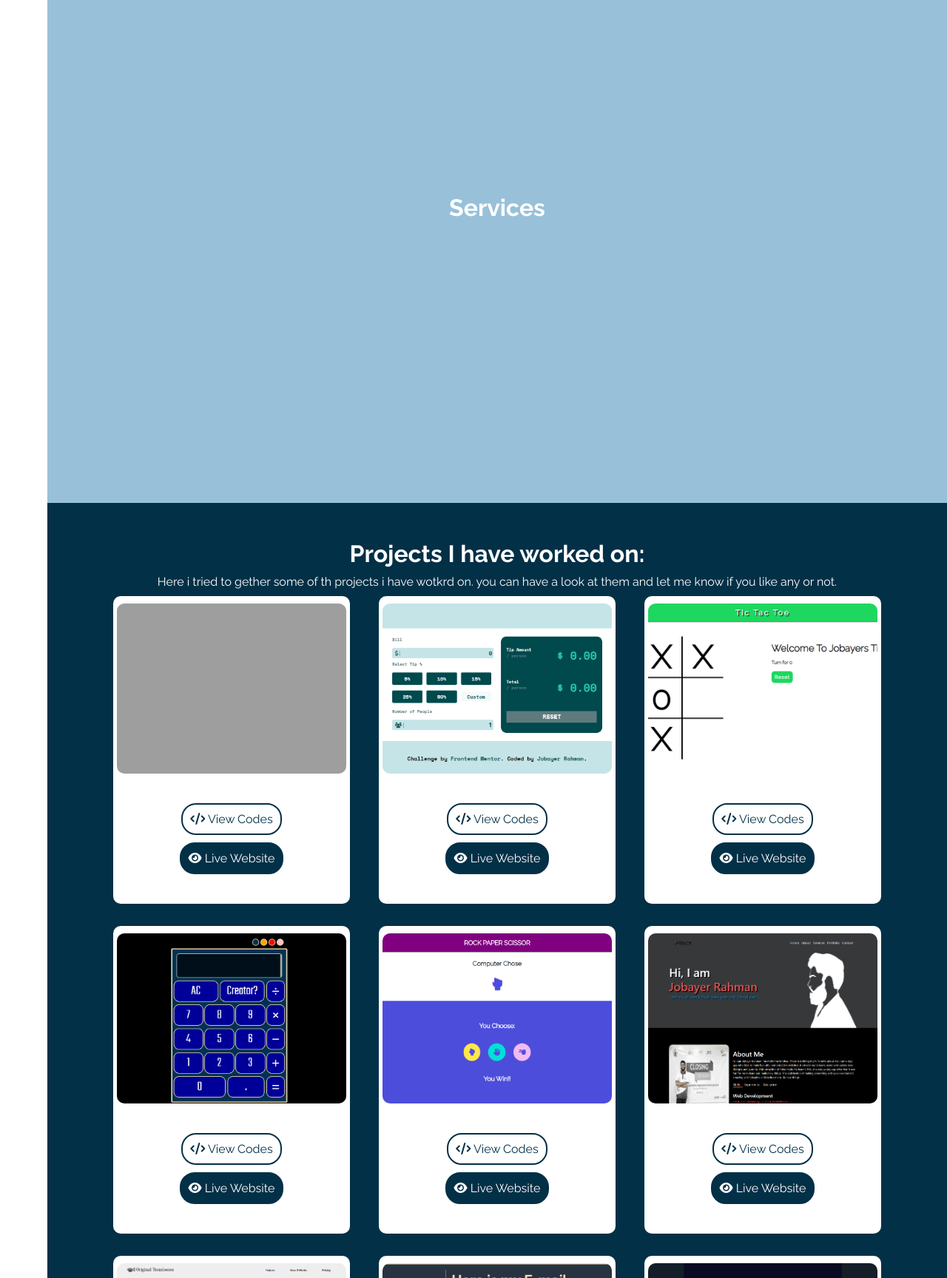
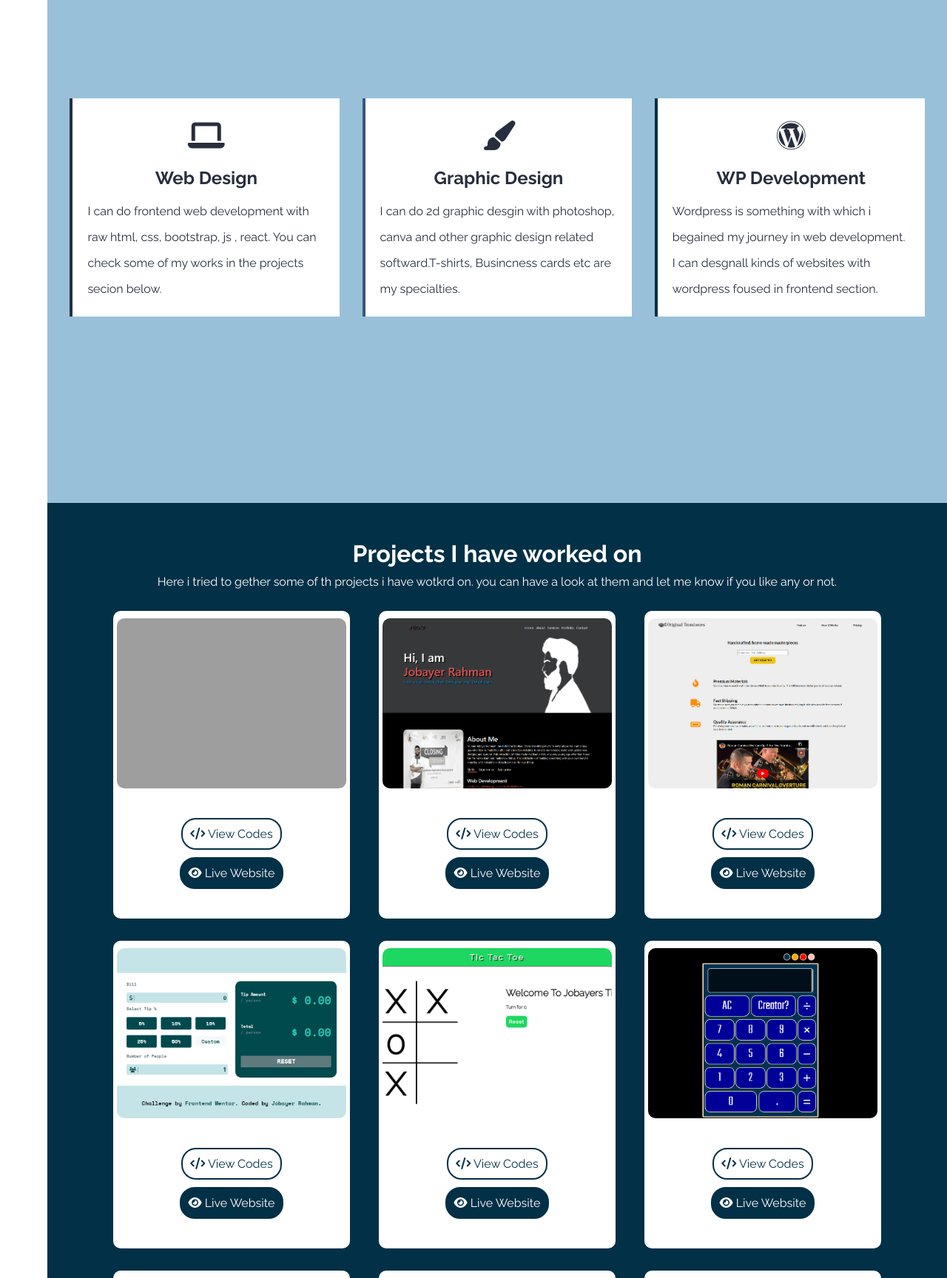
Before and after one commit to JubayerRahman/SidemenuPortfolio, a plain HTML site: page index.html in a window 1280 px wide. Shown: the part 1720-3448 px from the top of the page at 74% size. Drawn offline with Linux system fonts and the light colour scheme; grey boxes are pictures that could not be loaded.

Commit message:
finally done for nowgit add .

```diff
--- a/index.html
+++ b/index.html
@@ -7,6 +7,7 @@
     <link rel="shortcut icon" href="./Images/1edit.jpg"
     type="image/x-icon">
     <link rel="stylesheet" href="style.css">
+    <link rel="stylesheet" href="./pageTransition.css">
     <title>Jobayer Rahman | A web master</title>
 </head>
 <body>
@@ -34,12 +35,13 @@
                     <a href="#secction5">Contact Me</a>
             </div>
             <div class="secction2" id="secction2">
-                <h1>About Me:</h1>
                 <div class="infoSection">
                     <div class="aboutImage">
                         <div class="abImg"></div>
                     </div>
                     <div class="infoData">
+                        <h1 style="font-size: 20px; text-decoration: none; margin-left: 10px;">
+                            About Me:</h1>
                         <p>Hi, I am a diploma graduate computer engineer.  Focused on web development,
                             I have developed kinds of websites. My specialty is to make web applications
                             with pure HTML, CSS, and js and also with frameworks related to these
@@ -66,10 +68,30 @@
                     </div>
             </div>
             <div class="secction3" id="secction3">
-                <h1>Services</h1>
+                <!-- <h1>Services</h1> -->
+                <div class="servicessCards">
+                    <div class="webServCard">
+                        <i class="fa-solid fa-laptop"></i>
+                        <h2>Web Design</h2>
+                        <p>I can do frontend web development with raw html, css, bootstrap, js , react.
+                            You can check some of my works in the projects secion below.</p>
+                    </div>
+                    <div class="graphicCard">
+                        <i class="fa-solid fa-paintbrush"></i>
+                        <h2>Graphic Design</h2>
+                        <p>I can do 2d graphic desgin with photoshop, canva and other graphic design
+                            related softward.T-shirts, Busincness cards etc are my specialties. </p>
+                    </div>
+                    <div class="wordpressCard">
+                        <i class="fa-brands fa-wordpress"></i>
+                        <h2>WP Development</h2>
+                        <p>Wordpress is something with which i begained my journey in web development.
+                            I can desgnall kinds of websites with wordpress foused in frontend section.</p>
+                    </div>
+                </div>
             </div>
             <div class="secction4" id="secction4">
-                <h1>Projects I have worked on:</h1>
+                <h1>Projects I have worked on</h1>
                 <p>Here i tried to gether some of th projects i have wotkrd on.
                     you can have a look at them and let me know if you like any or not.
                 </p>
@@ -79,17 +101,35 @@
                     <img src="./Images/projectsImage/Bangladesh.png" alt="">
                 </div>
                 <div class="projectLinks">
-                    <a class="codes" href="http://"><i class="fa-solid fa-code"></i> View Codes</a>
-                    <a class="live" href="http://"><i class="fa-solid fa-eye"></i>  Live Website</a>
+                    <a class="codes" href="https://github.com/JubayerRahman/Bangladesh" target="_blank"><i class="fa-solid fa-code"></i> View Codes</a>
+                    <a class="live" href="https://jubayerrahman.github.io/Bangladesh/" target="_blank"><i class="fa-solid fa-eye"></i>  Live Website</a>
                 </div>
+                </div>
+                <div>
+                    <div class="projectCard">
+                        <img src="./Images/projectsImage/JubayerCompletePortfolio.png" alt="">
+                    </div>
+                    <div class="projectLinks">
+                        <a class="codes" href="https://github.com/JubayerRahman/JubayerCompletePortfolio" target="_blank"><i class="fa-solid fa-code"></i> View Codes</a>
+                        <a class="live" href="https://jubayerrahman.github.io/JubayerCompletePortfolio/" target="_blank"><i class="fa-solid fa-eye"></i>  Live Website</a>
+                    </div>
+                </div>
+                <div>
+                    <div class="projectCard">
+                        <img src="./Images/projectsImage/ProductLandingPage (1).png" alt="">
+                    </div>
+                    <div class="projectLinks">
+                        <a class="codes" href="https://github.com/JubayerRahman/ProductLandingPage" target="_blank"><i class="fa-solid fa-code"></i> View Codes</a>
+                        <a class="live" href="https://jubayerrahman.github.io/ProductLandingPage/" target="_blank"><i class="fa-solid fa-eye"></i>  Live Website</a>
+                    </div>
                 </div>
                 <div>
                 <div class="projectCard">
                     <img src="./Images/projectsImage/TipCalculator.png" alt="">
                 </div>
                 <div class="projectLinks">
-                    <a class="codes" href="http://"><i class="fa-solid fa-code"></i> View Codes</a>
-                    <a class="live" href="http://"><i class="fa-solid fa-eye"></i>  Live Website</a>
+                    <a class="codes" href="https://github.com/JubayerRahman/TipCalculatorApp" target="_blank"><i class="fa-solid fa-code"></i> View Codes</a>
+                    <a class="live" href="https://tipcalculatorjobayer.netlify.app/" target="_blank"><i class="fa-solid fa-eye"></i>  Live Website</a>
                 </div>
                 </div>
                 <div>
@@ -97,8 +137,8 @@
                     <img src="./Images/projectsImage/TicTacToe.png" alt="">
                 </div>
                 <div class="projectLinks">
-                    <a class="codes" href="http://"><i class="fa-solid fa-code"></i> View Codes</a>
-                    <a class="live" href="http://"><i class="fa-solid fa-eye"></i>  Live Website</a>
+                    <a class="codes" href="https://github.com/JubayerRahman/TicTacToe-ByJobayer" target="_blank"><i class="fa-solid fa-code"></i> View Codes</a>
+                    <a class="live" href="https://jubayerrahman.github.io/TicTacToe-ByJobayer/" target="_blank"><i class="fa-solid fa-eye"></i>  Live Website</a>
                 </div>
                 </div>
                 <div>
@@ -106,8 +146,8 @@
                     <img src="./Images/projectsImage/jscalculator.png" alt="">
                 </div>
                 <div class="projectLinks">
-                    <a class="codes" href="http://"><i class="fa-solid fa-code"></i> View Codes</a>
-                    <a class="live" href="http://"><i class="fa-solid fa-eye"></i>  Live Website</a>
+                    <a class="codes" href="https://github.com/JubayerRahman/JsCalculator" target="_blank"><i class="fa-solid fa-code"></i> View Codes</a>
+                    <a class="live" href="https://jobayerjscalculator.netlify.app/" target="_blank"><i class="fa-solid fa-eye"></i>  Live Website</a>
                 </div>
                 </div>
                 <div>
@@ -115,26 +155,8 @@
                     <img src="./Images/projectsImage/RockPapaerScisso.png" alt="">
                 </div>
                 <div class="projectLinks">
-                    <a class="codes" href="http://"><i class="fa-solid fa-code"></i> View Codes</a>
-                    <a class="live" href="http://"><i class="fa-solid fa-eye"></i>  Live Website</a>
-                </div>
-                </div>
-                <div>
-                <div class="projectCard">
-                    <img src="./Images/projectsImage/JubayerCompletePortfolio.png" alt="">
-                </div>
-                <div class="projectLinks">
-                    <a class="codes" href="http://"><i class="fa-solid fa-code"></i> View Codes</a>
-                    <a class="live" href="http://"><i class="fa-solid fa-eye"></i>  Live Website</a>
-                </div>
-                </div>
-                <div>
-                <div class="projectCard">
-                    <img src="./Images/projectsImage/ProductLandingPage (1).png" alt="">
-                </div>
-                <div class="projectLinks">
-                    <a class="codes" href="http://"><i class="fa-solid fa-code"></i> View Codes</a>
-                    <a class="live" href="http://"><i class="fa-solid fa-eye"></i>  Live Website</a>
+                    <a class="codes" href="https://github.com/JubayerRahman/RockPapaerScissors" target="_blank"><i class="fa-solid fa-code"></i> View Codes</a>
+                    <a class="live" href="https://jubayerrahman.github.io/RockPapaerScissors/" target="_blank"><i class="fa-solid fa-eye"></i>  Live Website</a>
                 </div>
                 </div>
                 <div>
@@ -142,8 +164,8 @@
                     <img src="./Images/projectsImage/ProductLandingPage (2).png" alt="">
                 </div>
                 <div class="projectLinks">
-                    <a class="codes" href="http://"><i class="fa-solid fa-code"></i> View Codes</a>
-                    <a class="live" href="http://"><i class="fa-solid fa-eye"></i>  Live Website</a>
+                    <a class="codes" href="https://github.com/JubayerRahman/MyLinkTree" target="_blank"><i class="fa-solid fa-code"></i> View Codes</a>
+                    <a class="live" href="https://jubayerlinks.netlify.app/" target="_blank"><i class="fa-solid fa-eye"></i>  Live Website</a>
                 </div>
                 </div>
                 <div>
@@ -151,8 +173,8 @@
                     <img src="./Images/projectsImage/Magazine.png" alt="">
                 </div>
                 <div class="projectLinks">
-                    <a class="codes" href="http://"><i class="fa-solid fa-code"></i> View Codes</a>
-                    <a class="live" href="http://"><i class="fa-solid fa-eye"></i>  Live Website</a>
+                    <a class="codes" href="https://github.com/JubayerRahman/freeCodeCamp_Magazine" target="_blank"><i class="fa-solid fa-code"></i> View Codes</a>
+                    <a class="live" href="https://jubayerrahman.github.io/freeCodeCamp_Magazine/" target="_blank"><i class="fa-solid fa-eye"></i>  Live Website</a>
                 </div>
                 </div>
             </div>
@@ -163,16 +185,16 @@
                     <p>Here are some of my social medial accounts. if you want to reach out to m through
                         any one of these sites, feel free to give me a knock.  </p>
                         <div class="icons">
-                            <a href="" target="_blank" title="facebook">
+                            <a href="https://www.facebook.com/15855jubayer" target="_blank" title="facebook">
                                 <i class="fa-brands fa-facebook"></i>
                             </a>
                             <a href="mailto:jubayerr398@gmail.com" target="_blank" title="E-mail">
                                 <i class="fa-solid fa-envelope"></i>
                             </a>
-                            <a href="" target="_blank" title="instagram">
+                            <a href="https://www.instagram.com/jubayerrahman8/" target="_blank" title="instagram">
                                 <i class="fa-brands fa-instagram"></i>
                             </a>
-                            <a href="" target="_blank" title="github">
+                            <a href="https://github.com/JubayerRahman" target="_blank" title="github">
                                 <i class="fa-brands fa-github"></i>
                             </a>
                         </div>
@@ -191,6 +213,7 @@
                     <input type="email" placeholder="Email">
                     <input type="number" placeholder="Number">
                     <textarea name="" id=""  placeholder="Message"></textarea>
+                    <p id="errorMessage" class="errorMessage"></p>
                     <button class="submit" id="submit">Submit</button>
                 </div>
             </div>
--- /dev/null
+++ b/pageTransition.css
@@ -0,0 +1,18 @@
+.secction1, .secction2, .secction3, .secction4, .secction5 {
+    /* animation: pagetransition .5s ease-out; */
+    animation: pagetransition 0.5s ease-out;
+}
+@keyframes pagetransition {
+    from{
+        opacity: 0;
+        transform: rotateY(-120deg);
+    }
+    from{
+        opacity: 1;
+        transform: rotateY(0deg);
+    }
+}
+.errorMessage{
+    color: orange;
+    font-style: italic;
+}
--- a/style.css
+++ b/style.css
@@ -229,7 +229,59 @@ main{
 .secction3{
     background-color: rgb(152,193,217);
     scroll-behavior: smooth;
+    display: flex;
+    justify-content: space-evenly;
 }
+.servicessCards{
+    width: 100%;
+    display: flex;
+    justify-content: space-evenly;
+}
+.webServCard,.graphicCard, .wordpressCard{
+    width: 30%;
+    /* border: 2px solid white; */
+    background-color: white;
+    color: rgb(39,47,62);
+    display: flex;
+    flex-direction: column;
+    align-items: center;
+    justify-content: center;
+    padding: 10px;
+    transition: all 0.5s ease-in;
+    line-height: 35px;
+}
+.servicessCards i{
+    font-size: 40px;
+    padding: 20px;
+}
+.webServCard{
+    border-left: 4px solid rgb(39,47,62);
+}
+.webServCard:hover{
+    color: white;
+    box-shadow: 2px 2px 20px rgb(39,47,62);
+    background-color: rgb(39,47,62);
+    border: 2px solid rgb(39,47,62);
+}
+.graphicCard{
+    border-left: 4px solid rgb(58,85,121);
+}
+.graphicCard:hover{
+    color: white;
+    box-shadow: 2px 2px 20px rgb(58,85,121);
+    background-color: rgb(58,85,121);
+    border: 2px solid rgb(58,85,121);
+}
+.wordpressCard{
+    border-left: 4px solid rgb(2,48,71);
+}
+.wordpressCard:hover{
+    color: white;
+    box-shadow: 2px 2px 20px rgb(2,48,71);
+    background-color: rgb(2,48,71);
+    border: 2px solid rgb(2,48,71);
+}
+
 .secction4{
     background-color: rgb(2,48,71);
     display: flex;
@@ -237,7 +289,9 @@ main{
     justify-content: space-evenly;
     align-items: center;
     padding: 50px;
-    /* height: 100vh; */
+}
+.secction4 p{
+    margin-bottom: 30px;
 }
 .cardsSection div{
     background-color: white;
@@ -301,6 +355,7 @@ main{
     color: white;
 }
 .secction5{
+    padding-top: 50px;
     background-color: rgb(109,89,122);
     display: flex;
     justify-content: space-evenly;
@@ -497,6 +552,22 @@ textarea{
         justify-content: space-between;
         width: 70vw;
     }
+    .secction3{
+        height: 1400px;
+    }
+    .servicessCards{
+        display: flex;
+        flex-direction: column;
+        justify-content: center;
+        align-items: center;
+        margin-left: auto;
+        margin-right: auto;
+        width: 80%;
+    }
+    .webServCard ,.graphicCard,.wordpressCard{
+        width: 95%;
+        margin-bottom: 30px;
+    }
     .secction4{
         padding-top: 50px;
         padding-bottom: 50px;
@@ -526,7 +597,11 @@ textarea{
         flex-direction: column;
         justify-content: center;
         align-items: center;
-        height: 950px;
+        height: 1100px;
+    }
+    .errorMessage{
+        width: 90%;
+        font-size: 14px;
     }
     .formInfoSection{
         width: 90%;
```
Also changed, not shown: script.js (+7 -0 lines).
